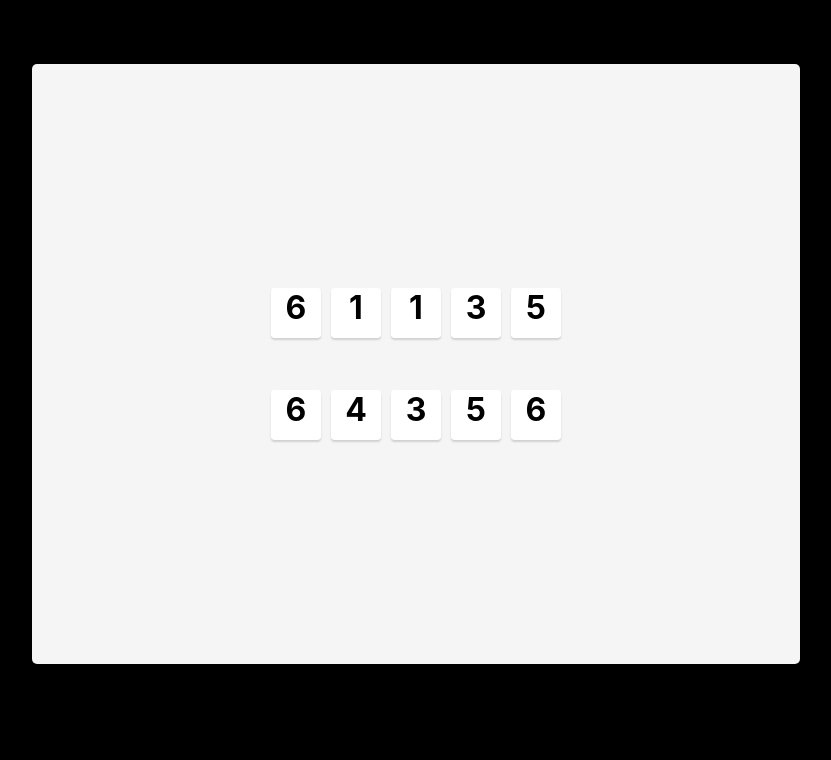
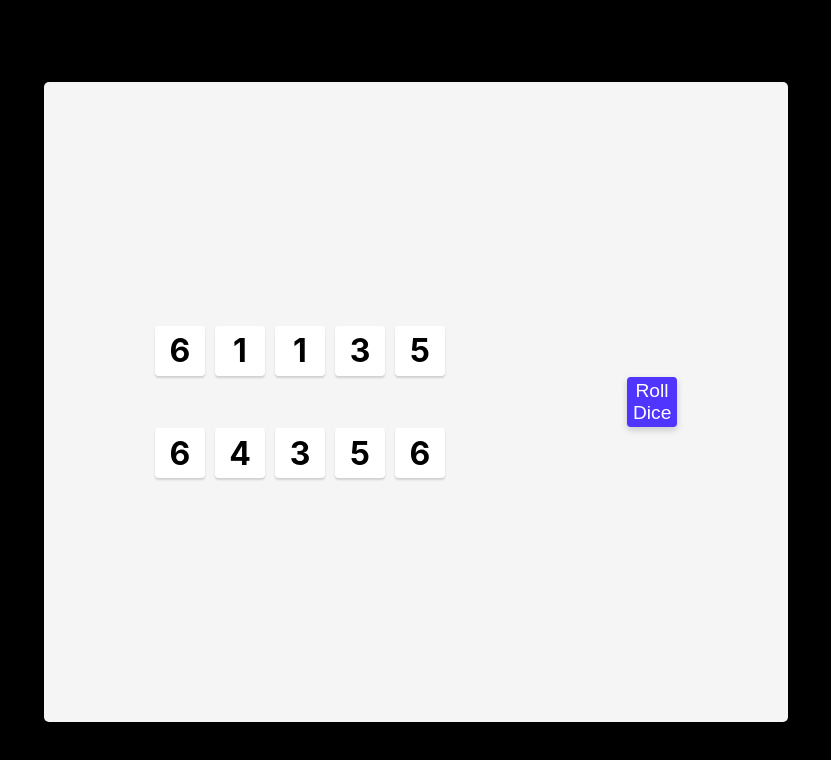
Before and after one commit to anjalikesavarapu/react-tenzies, a React (Create React App) app: page / in a window 1280 px wide. Shown: the top 760 px of the page, without its empty margins (224-1055 px from the left). Built offline with nearby package versions, Linux system fonts and the light colour scheme.

Commit message:
added roll dice button and functionality to change all dice values on button clcik

```diff
--- a/src/App.css
+++ /dev/null
@@ -1,23 +0,0 @@
-.App {
-  margin: 5px;
-}
-
-main {
-  margin: 5% 20%;
-  width: 60%;
-  height: 600px;
-  border-radius: 5px;
-  background-color: #f5f5f5;
-  display: flex;
-  justify-content: center;
-  align-items: center;
-}
-
-.dice--container {
-  display: grid;
-  grid-template-columns: auto auto auto auto auto;
-  gap: 10px;
-  padding: 10px;
-  text-align: center;
-  cursor: pointer;
-}
--- a/src/App.js
+++ b/src/App.js
@@ -1,11 +1,12 @@
 import React from 'react';
-import './App.css';
+import './index.css';
 import Die from './components/Die';
 
 
 
 function App() {
 
+  const [dice, setDice] = React.useState(allNewDice())
   function allNewDice() {
     const newDice = []
     for (var i = 0; i < 10; i++) {
@@ -14,13 +15,16 @@ function App() {
     return newDice
   }
 
-  const [dice, setDice] = React.useState(allNewDice())
+  function rollDice() {
+    setDice(allNewDice())
+  }
 
   return (
     <main>
       <div className='dice--container'>
         {dice.map((die) => <Die value={die} />)}
       </div>
+      <button onClick={rollDice} className="btn-roll-dice">Roll Dice</button>
     </main>
   );
 }
--- a/src/index.css
+++ b/src/index.css
@@ -6,12 +6,9 @@ body {
   -webkit-font-smoothing: antialiased;
   -moz-osx-font-smoothing: grayscale;
   background-color: black;
+  padding: 20px;
 }
 
-code {
-  font-family: source-code-pro, Menlo, Monaco, Consolas, 'Courier New',
-    monospace;
-}
 
 .die {
   height: 50px;
@@ -19,4 +16,41 @@ code {
   background: #FFFFFF;
   box-shadow: 0px 2px 2px rgba(0, 0, 0, 0.15);
   border-radius: 3.81277px;
+  display: flex;
+  justify-content: center;
+  align-items: center;
+  cursor: pointer;
 }
+
+
+main {
+  margin: 5% 20%;
+  max-width: 800px;
+  height: 600px;
+  border-radius: 5px;
+  padding: 20px;
+  background-color: #f5f5f5;
+  display: flex;
+  justify-content: space-around;
+  align-items: center;
+}
+
+.dice--container {
+  display: grid;
+  grid-template-columns: auto auto auto auto auto;
+  gap: 10px;
+}
+
+.btn-roll-dice {
+  /* position: absolute; */
+  width: 50px;
+  height: 50px;
+  background: #5035FF;
+  box-shadow: 0px 3.2px 7.68px rgba(0, 0, 0, 0.18);
+  border-radius: 3.81277px;
+  border: none;
+  color: white;
+  font-size: 1.2rem;
+  cursor: pointer;
+  /* display: grid; */
+}
```
